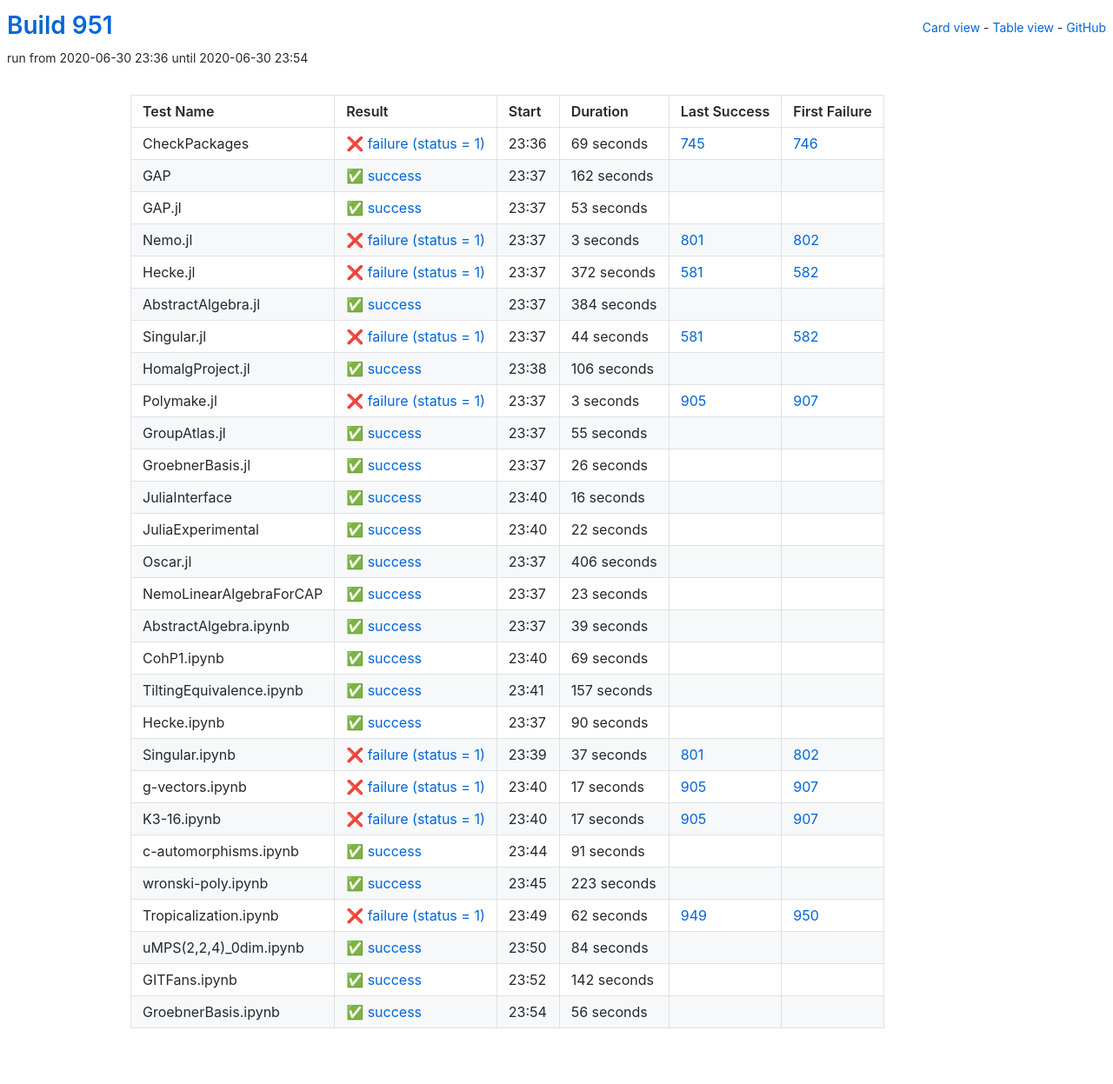
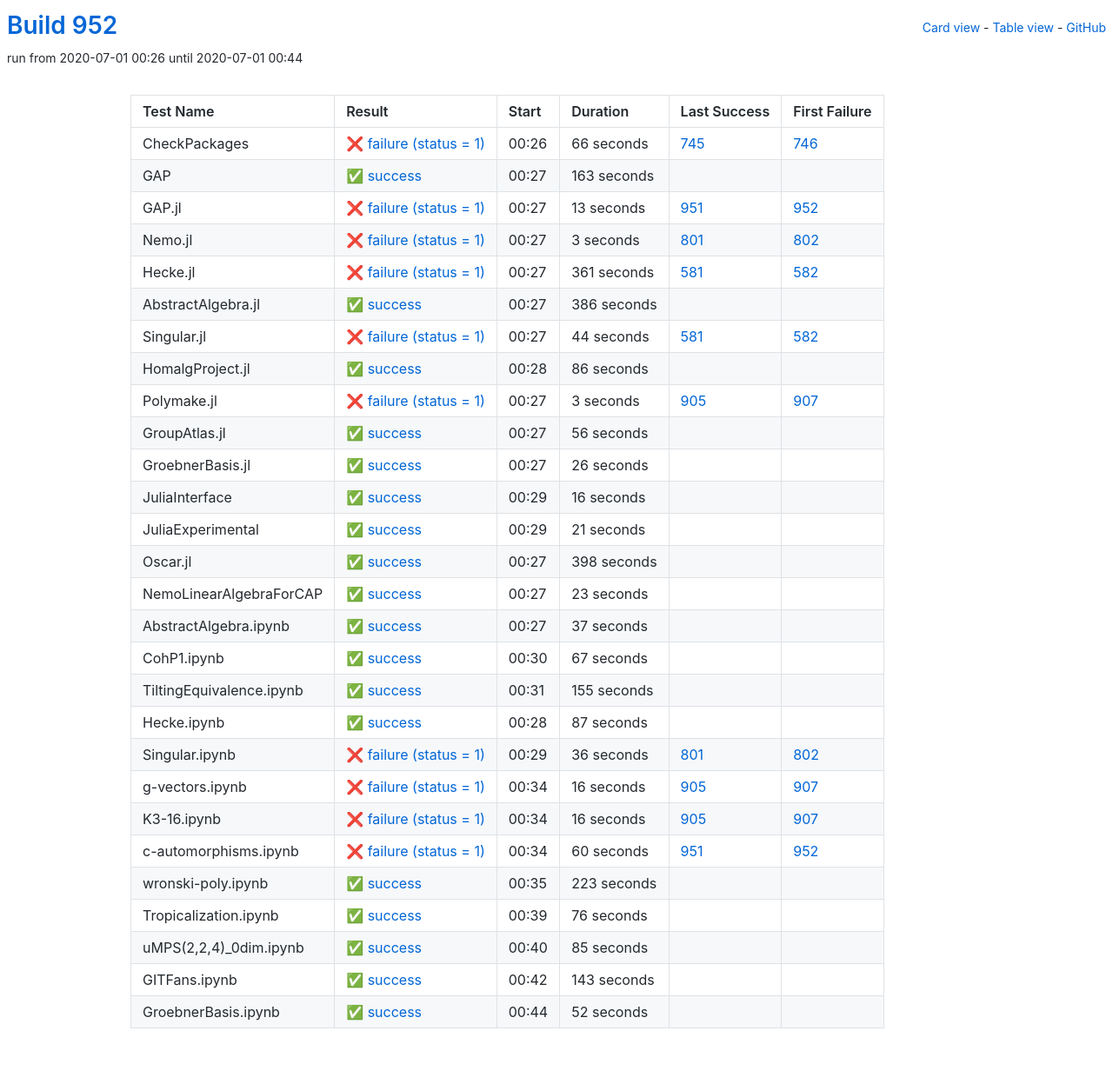
Before and after one commit to oscar-system/oscar-ci-status-1.4, a Jekyll site: the page built from table.html, in a window 1280 px wide. Shown: the whole page at 87% size. Built offline with Jekyll 4.4.1, drawn with Linux system fonts in a browser that asks for light colours.

Commit message:
Build #952

```diff
--- a/_data/ci.yml
+++ b/_data/ci.yml
@@ -1,6 +1,6 @@
 ---
-build: 951
-build_url: https://oscarci.mathematik.uni-kl.de/job/oscar-julia-1.4/951/
+build: 952
+build_url: https://oscarci.mathematik.uni-kl.de/job/oscar-julia-1.4/952/
 job: oscar-julia-1.4
 organization: oscar-system
 repo: oscar-ci-status-1.4
@@ -8,44 +8,44 @@ repourl: https://github.com/oscar-system/oscar-ci-status-1.4
 tests:
 - name: CheckPackages
   id: checkpackages
-  log: https://oscarci.mathematik.uni-kl.de/job/oscar-julia-1.4/951/artifact/logs/build-951/CheckPackages.log
-  start: 2020-06-30 23:36
+  log: https://oscarci.mathematik.uni-kl.de/job/oscar-julia-1.4/952/artifact/logs/build-952/CheckPackages.log
+  start: 2020-07-01 00:26
   success: false
   exitcode: 1
   status: failure
-  duration: 69
+  duration: 66
   last_success: 745
   last_success_url: https://oscarci.mathematik.uni-kl.de/job/oscar-julia-1.4/745/
   first_failure: 746
   first_failure_url: https://oscarci.mathematik.uni-kl.de/job/oscar-julia-1.4/746/
 - name: GAP
   id: gap
-  log: https://oscarci.mathematik.uni-kl.de/job/oscar-julia-1.4/951/artifact/logs/build-951/GAP.log
-  start: 2020-06-30 23:37
+  log: https://oscarci.mathematik.uni-kl.de/job/oscar-julia-1.4/952/artifact/logs/build-952/GAP.log
+  start: 2020-07-01 00:27
   success: true
   exitcode: 0
   status: success
-  duration: 162
+  duration: 163
   last_success: false
   last_success_url:
   first_failure: false
   first_failure_url:
 - name: GAP.jl
   id: gap-jl
-  log: https://oscarci.mathematik.uni-kl.de/job/oscar-julia-1.4/951/artifact/logs/build-951/GAP.jl.log
-  start: 2020-06-30 23:37
-  success: true
-  exitcode: 0
-  status: success
-  duration: 53
-  last_success: false
-  last_success_url:
-  first_failure: false
-  first_failure_url:
+  log: https://oscarci.mathematik.uni-kl.de/job/oscar-julia-1.4/952/artifact/logs/build-952/GAP.jl.log
+  start: 2020-07-01 00:27
+  success: false
+  exitcode: 1
+  status: failure
+  duration: 13
+  last_success: 951
+  last_success_url: https://oscarci.mathematik.uni-kl.de/job/oscar-julia-1.4/951/
+  first_failure: 952
+  first_failure_url: https://oscarci.mathematik.uni-kl.de/job/oscar-julia-1.4/952/
 - name: Nemo.jl
   id: nemo-jl
-  log: https://oscarci.mathematik.uni-kl.de/job/oscar-julia-1.4/951/artifact/logs/build-951/Nemo.jl.log
-  start: 2020-06-30 23:37
+  log: https://oscarci.mathematik.uni-kl.de/job/oscar-julia-1.4/952/artifact/logs/build-952/Nemo.jl.log
+  start: 2020-07-01 00:27
   success: false
   exitcode: 1
   status: failure
@@ -56,32 +56,32 @@ tests:
   first_failure_url: https://oscarci.mathematik.uni-kl.de/job/oscar-julia-1.4/802/
 - name: Hecke.jl
   id: hecke-jl
-  log: https://oscarci.mathematik.uni-kl.de/job/oscar-julia-1.4/951/artifact/logs/build-951/Hecke.jl.log
-  start: 2020-06-30 23:37
+  log: https://oscarci.mathematik.uni-kl.de/job/oscar-julia-1.4/952/artifact/logs/build-952/Hecke.jl.log
+  start: 2020-07-01 00:27
   success: false
   exitcode: 1
   status: failure
-  duration: 372
+  duration: 361
   last_success: 581
   last_success_url: https://oscarci.mathematik.uni-kl.de/job/oscar-julia-1.4/581/
   first_failure: 582
   first_failure_url: https://oscarci.mathematik.uni-kl.de/job/oscar-julia-1.4/582/
 - name: AbstractAlgebra.jl
   id: abstractalgebra-jl
-  log: https://oscarci.mathematik.uni-kl.de/job/oscar-julia-1.4/951/artifact/logs/build-951/AbstractAlgebra.jl.log
-  start: 2020-06-30 23:37
+  log: https://oscarci.mathematik.uni-kl.de/job/oscar-julia-1.4/952/artifact/logs/build-952/AbstractAlgebra.jl.log
+  start: 2020-07-01 00:27
   success: true
   exitcode: 0
   status: success
-  duration: 384
+  duration: 386
   last_success: false
   last_success_url:
   first_failure: false
   first_failure_url:
 - name: Singular.jl
   id: singular-jl
-  log: https://oscarci.mathematik.uni-kl.de/job/oscar-julia-1.4/951/artifact/logs/build-951/Singular.jl.log
-  start: 2020-06-30 23:37
+  log: https://oscarci.mathematik.uni-kl.de/job/oscar-julia-1.4/952/artifact/logs/build-952/Singular.jl.log
+  start: 2020-07-01 00:27
   success: false
   exitcode: 1
   status: failure
@@ -92,20 +92,20 @@ tests:
   first_failure_url: https://oscarci.mathematik.uni-kl.de/job/oscar-julia-1.4/582/
 - name: HomalgProject.jl
   id: homalgproject-jl
-  log: https://oscarci.mathematik.uni-kl.de/job/oscar-julia-1.4/951/artifact/logs/build-951/HomalgProject.jl.log
-  start: 2020-06-30 23:38
+  log: https://oscarci.mathematik.uni-kl.de/job/oscar-julia-1.4/952/artifact/logs/build-952/HomalgProject.jl.log
+  start: 2020-07-01 00:28
   success: true
   exitcode: 0
   status: success
-  duration: 106
+  duration: 86
   last_success: false
   last_success_url:
   first_failure: false
   first_failure_url:
 - name: Polymake.jl
   id: polymake-jl
-  log: https://oscarci.mathematik.uni-kl.de/job/oscar-julia-1.4/951/artifact/logs/build-951/Polymake.jl.log
-  start: 2020-06-30 23:37
+  log: https://oscarci.mathematik.uni-kl.de/job/oscar-julia-1.4/952/artifact/logs/build-952/Polymake.jl.log
+  start: 2020-07-01 00:27
   success: false
   exitcode: 1
   status: failure
@@ -116,20 +116,20 @@ tests:
   first_failure_url: https://oscarci.mathematik.uni-kl.de/job/oscar-julia-1.4/907/
 - name: GroupAtlas.jl
   id: groupatlas-jl
-  log: https://oscarci.mathematik.uni-kl.de/job/oscar-julia-1.4/951/artifact/logs/build-951/GroupAtlas.jl.log
-  start: 2020-06-30 23:37
+  log: https://oscarci.mathematik.uni-kl.de/job/oscar-julia-1.4/952/artifact/logs/build-952/GroupAtlas.jl.log
+  start: 2020-07-01 00:27
   success: true
   exitcode: 0
   status: success
-  duration: 55
+  duration: 56
   last_success: false
   last_success_url:
   first_failure: false
   first_failure_url:
 - name: GroebnerBasis.jl
   id: groebnerbasis-jl
-  log: https://oscarci.mathematik.uni-kl.de/job/oscar-julia-1.4/951/artifact/logs/build-951/GroebnerBasis.jl.log
-  start: 2020-06-30 23:37
+  log: https://oscarci.mathematik.uni-kl.de/job/oscar-julia-1.4/952/artifact/logs/build-952/GroebnerBasis.jl.log
+  start: 2020-07-01 00:27
   success: true
   exitcode: 0
   status: success
@@ -140,8 +140,8 @@ tests:
   first_failure_url:
 - name: JuliaInterface
   id: juliainterface
-  log: https://oscarci.mathematik.uni-kl.de/job/oscar-julia-1.4/951/artifact/logs/build-951/JuliaInterface.log
-  start: 2020-06-30 23:40
+  log: https://oscarci.mathematik.uni-kl.de/job/oscar-julia-1.4/952/artifact/logs/build-952/JuliaInterface.log
+  start: 2020-07-01 00:29
   success: true
   exitcode: 0
   status: success
@@ -152,32 +152,32 @@ tests:
   first_failure_url:
 - name: JuliaExperimental
   id: juliaexperimental
-  log: https://oscarci.mathematik.uni-kl.de/job/oscar-julia-1.4/951/artifact/logs/build-951/JuliaExperimental.log
-  start: 2020-06-30 23:40
+  log: https://oscarci.mathematik.uni-kl.de/job/oscar-julia-1.4/952/artifact/logs/build-952/JuliaExperimental.log
+  start: 2020-07-01 00:29
   success: true
   exitcode: 0
   status: success
-  duration: 22
+  duration: 21
   last_success: false
   last_success_url:
   first_failure: false
   first_failure_url:
 - name: Oscar.jl
   id: oscar-jl
-  log: https://oscarci.mathematik.uni-kl.de/job/oscar-julia-1.4/951/artifact/logs/build-951/Oscar.jl.log
-  start: 2020-06-30 23:37
+  log: https://oscarci.mathematik.uni-kl.de/job/oscar-julia-1.4/952/artifact/logs/build-952/Oscar.jl.log
+  start: 2020-07-01 00:27
   success: true
   exitcode: 0
   status: success
-  duration: 406
+  duration: 398
   last_success: false
   last_success_url:
   first_failure: false
   first_failure_url:
 - name: NemoLinearAlgebraForCAP
   id: nemolinearalgebraforcap
-  log: https://oscarci.mathematik.uni-kl.de/job/oscar-julia-1.4/951/artifact/logs/build-951/NemoLinearAlgebraForCAP.log
-  start: 2020-06-30 23:37
+  log: https://oscarci.mathematik.uni-kl.de/job/oscar-julia-1.4/952/artifact/logs/build-952/NemoLinearAlgebraForCAP.log
+  start: 2020-07-01 00:27
   success: true
   exitcode: 0
   status: success
@@ -188,104 +188,104 @@ tests:
   first_failure_url:
 - name: AbstractAlgebra.ipynb
   id: abstractalgebra-ipynb
-  log: https://oscarci.mathematik.uni-kl.de/job/oscar-julia-1.4/951/artifact/logs/build-951/AbstractAlgebra.ipynb.log
-  start: 2020-06-30 23:37
+  log: https://oscarci.mathematik.uni-kl.de/job/oscar-julia-1.4/952/artifact/logs/build-952/AbstractAlgebra.ipynb.log
+  start: 2020-07-01 00:27
   success: true
   exitcode: 0
   status: success
-  duration: 39
+  duration: 37
   last_success: false
   last_success_url:
   first_failure: false
   first_failure_url:
 - name: CohP1.ipynb
   id: cohp1-ipynb
-  log: https://oscarci.mathematik.uni-kl.de/job/oscar-julia-1.4/951/artifact/logs/build-951/CohP1.ipynb.log
-  start: 2020-06-30 23:40
+  log: https://oscarci.mathematik.uni-kl.de/job/oscar-julia-1.4/952/artifact/logs/build-952/CohP1.ipynb.log
+  start: 2020-07-01 00:30
   success: true
   exitcode: 0
   status: success
-  duration: 69
+  duration: 67
   last_success: false
   last_success_url:
   first_failure: false
   first_failure_url:
 - name: TiltingEquivalence.ipynb
   id: tiltingequivalence-ipynb
-  log: https://oscarci.mathematik.uni-kl.de/job/oscar-julia-1.4/951/artifact/logs/build-951/TiltingEquivalence.ipynb.log
-  start: 2020-06-30 23:41
+  log: https://oscarci.mathematik.uni-kl.de/job/oscar-julia-1.4/952/artifact/logs/build-952/TiltingEquivalence.ipynb.log
+  start: 2020-07-01 00:31
   success: true
   exitcode: 0
   status: success
-  duration: 157
+  duration: 155
   last_success: false
   last_success_url:
   first_failure: false
   first_failure_url:
 - name: Hecke.ipynb
   id: hecke-ipynb
-  log: https://oscarci.mathematik.uni-kl.de/job/oscar-julia-1.4/951/artifact/logs/build-951/Hecke.ipynb.log
-  start: 2020-06-30 23:37
+  log: https://oscarci.mathematik.uni-kl.de/job/oscar-julia-1.4/952/artifact/logs/build-952/Hecke.ipynb.log
+  start: 2020-07-01 00:28
   success: true
   exitcode: 0
   status: success
-  duration: 90
+  duration: 87
   last_success: false
   last_success_url:
   first_failure: false
   first_failure_url:
 - name: Singular.ipynb
   id: singular-ipynb
-  log: https://oscarci.mathematik.uni-kl.de/job/oscar-julia-1.4/951/artifact/logs/build-951/Singular.ipynb.log
-  start: 2020-06-30 23:39
+  log: https://oscarci.mathematik.uni-kl.de/job/oscar-julia-1.4/952/artifact/logs/build-952/Singular.ipynb.log
+  start: 2020-07-01 00:29
   success: false
   exitcode: 1
   status: failure
-  duration: 37
+  duration: 36
   last_success: 801
   last_success_url: https://oscarci.mathematik.uni-kl.de/job/oscar-julia-1.4/801/
   first_failure: 802
   first_failure_url: https://oscarci.mathematik.uni-kl.de/job/oscar-julia-1.4/802/
 - name: g-vectors.ipynb
   id: g-vectors-ipynb
-  log: https://oscarci.mathematik.uni-kl.de/job/oscar-julia-1.4/951/artifact/logs/build-951/g-vectors.ipynb.log
-  start: 2020-06-30 23:40
+  log: https://oscarci.mathematik.uni-kl.de/job/oscar-julia-1.4/952/artifact/logs/build-952/g-vectors.ipynb.log
+  start: 2020-07-01 00:34
   success: false
   exitcode: 1
   status: failure
-  duration: 17
+  duration: 16
   last_success: 905
   last_success_url: https://oscarci.mathematik.uni-kl.de/job/oscar-julia-1.4/905/
   first_failure: 907
   first_failure_url: https://oscarci.mathematik.uni-kl.de/job/oscar-julia-1.4/907/
 - name: K3-16.ipynb
   id: k3-16-ipynb
-  log: https://oscarci.mathematik.uni-kl.de/job/oscar-julia-1.4/951/artifact/logs/build-951/K3-16.ipynb.log
-  start: 2020-06-30 23:40
+  log: https://oscarci.mathematik.uni-kl.de/job/oscar-julia-1.4/952/artifact/logs/build-952/K3-16.ipynb.log
+  start: 2020-07-01 00:34
   success: false
   exitcode: 1
   status: failure
-  duration: 17
+  duration: 16
   last_success: 905
   last_success_url: https://oscarci.mathematik.uni-kl.de/job/oscar-julia-1.4/905/
   first_failure: 907
   first_failure_url: https://oscarci.mathematik.uni-kl.de/job/oscar-julia-1.4/907/
 - name: c-automorphisms.ipynb
   id: c-automorphisms-ipynb
-  log: https://oscarci.mathematik.uni-kl.de/job/oscar-julia-1.4/951/artifact/logs/build-951/c-automorphisms.ipynb.log
-  start: 2020-06-30 23:44
-  success: true
-  exitcode: 0
-  status: success
-  duration: 91
-  last_success: false
-  last_success_url:
-  first_failure: false
-  first_failure_url:
+  log: https://oscarci.mathematik.uni-kl.de/job/oscar-julia-1.4/952/artifact/logs/build-952/c-automorphisms.ipynb.log
+  start: 2020-07-01 00:34
+  success: false
+  exitcode: 1
+  status: failure
+  duration: 60
+  last_success: 951
+  last_success_url: https://oscarci.mathematik.uni-kl.de/job/oscar-julia-1.4/951/
+  first_failure: 952
+  first_failure_url: https://oscarci.mathematik.uni-kl.de/job/oscar-julia-1.4/952/
 - name: wronski-poly.ipynb
   id: wronski-poly-ipynb
-  log: https://oscarci.mathematik.uni-kl.de/job/oscar-julia-1.4/951/artifact/logs/build-951/wronski-poly.ipynb.log
-  start: 2020-06-30 23:45
+  log: https://oscarci.mathematik.uni-kl.de/job/oscar-julia-1.4/952/artifact/logs/build-952/wronski-poly.ipynb.log
+  start: 2020-07-01 00:35
   success: true
   exitcode: 0
   status: success
@@ -296,48 +296,48 @@ tests:
   first_failure_url:
 - name: Tropicalization.ipynb
   id: tropicalization-ipynb
-  log: https://oscarci.mathematik.uni-kl.de/job/oscar-julia-1.4/951/artifact/logs/build-951/Tropicalization.ipynb.log
-  start: 2020-06-30 23:49
-  success: false
-  exitcode: 1
-  status: failure
-  duration: 62
-  last_success: 949
-  last_success_url: https://oscarci.mathematik.uni-kl.de/job/oscar-julia-1.4/949/
-  first_failure: 950
-  first_failure_url: https://oscarci.mathematik.uni-kl.de/job/oscar-julia-1.4/950/
-- name: uMPS(2,2,4)_0dim.ipynb
-  id: umps-2-2-4-0dim-ipynb
-  log: https://oscarci.mathematik.uni-kl.de/job/oscar-julia-1.4/951/artifact/logs/build-951/uMPS-2-2-4-_0dim.ipynb.log
-  start: 2020-06-30 23:50
+  log: https://oscarci.mathematik.uni-kl.de/job/oscar-julia-1.4/952/artifact/logs/build-952/Tropicalization.ipynb.log
+  start: 2020-07-01 00:39
   success: true
   exitcode: 0
   status: success
-  duration: 84
+  duration: 76
+  last_success: false
+  last_success_url:
+  first_failure: false
+  first_failure_url:
+- name: uMPS(2,2,4)_0dim.ipynb
+  id: umps-2-2-4-0dim-ipynb
+  log: https://oscarci.mathematik.uni-kl.de/job/oscar-julia-1.4/952/artifact/logs/build-952/uMPS-2-2-4-_0dim.ipynb.log
+  start: 2020-07-01 00:40
+  success: true
+  exitcode: 0
+  status: success
+  duration: 85
   last_success: false
   last_success_url:
   first_failure: false
   first_failure_url:
 - name: GITFans.ipynb
   id: gitfans-ipynb
-  log: https://oscarci.mathematik.uni-kl.de/job/oscar-julia-1.4/951/artifact/logs/build-951/GITFans.ipynb.log
-  start: 2020-06-30 23:52
+  log: https://oscarci.mathematik.uni-kl.de/job/oscar-julia-1.4/952/artifact/logs/build-952/GITFans.ipynb.log
+  start: 2020-07-01 00:42
   success: true
   exitcode: 0
   status: success
-  duration: 142
+  duration: 143
   last_success: false
   last_success_url:
   first_failure: false
   first_failure_url:
 - name: GroebnerBasis.ipynb
   id: groebnerbasis-ipynb
-  log: https://oscarci.mathematik.uni-kl.de/job/oscar-julia-1.4/951/artifact/logs/build-951/GroebnerBasis.ipynb.log
-  start: 2020-06-30 23:54
+  log: https://oscarci.mathematik.uni-kl.de/job/oscar-julia-1.4/952/artifact/logs/build-952/GroebnerBasis.ipynb.log
+  start: 2020-07-01 00:44
   success: true
   exitcode: 0
   status: success
-  duration: 56
+  duration: 52
   last_success: false
   last_success_url:
   first_failure: false
```
Also changed, not shown: README.md.
